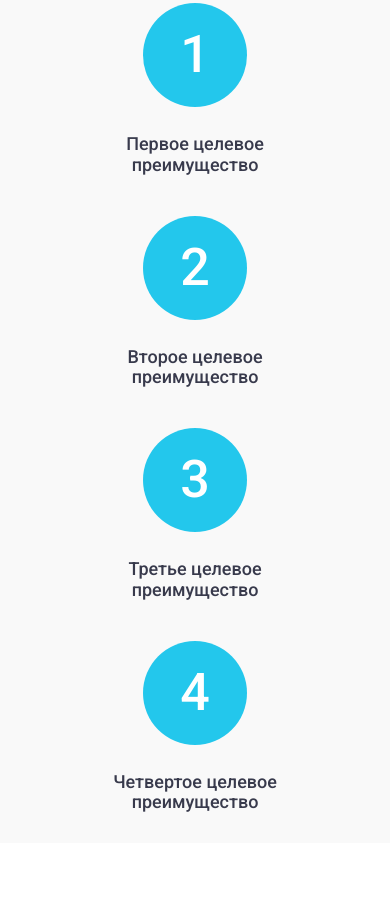
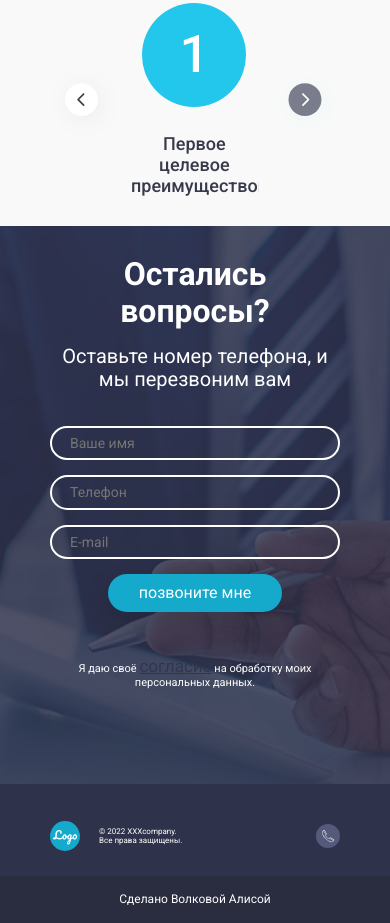
Before and after one commit to allisqin/Temlate, a plain HTML site: page index.html in a window 390 px wide. Shown: the part 692-1615 px from the top of the page. Before the commit the page ends 1535 px from the top, so only its background shows below. Drawn offline with Linux system fonts and the light colour scheme.

Commit message:
добавлен слайдер

```diff
--- /dev/null
+++ b/css/contacts.css
@@ -0,0 +1,126 @@
+.contacts {
+   height: 621px;
+   padding: 70px 15px;
+   background: url("../img/asc-bg.png") center center/ cover no-repeat;
+   color: #fff;
+   text-align: center;
+}
+
+.contacts__title {
+   font-weight: 700;
+   font-size: 35px;
+   margin-bottom: 17px;
+}
+
+.contacts__subtitle {
+   font-size: 22px;
+   margin-bottom: 50px;
+}
+
+.contacts__form {
+   width: 423px;
+   margin: 0 auto;
+   display: flex;flex-direction: column;
+   row-gap: 21px;
+   margin-bottom: 50px;
+}
+
+.contacts__form-input {
+   padding: 9px 25px;
+   border-radius: 50px;
+   border: 2px solid #fff;
+   background-color: transparent;
+}
+
+.contacts__form-input::placeholder {
+   font-size: 22px;
+   color: rbga(255, 255, 255, .5);
+}
+
+.contacts__form-btn {
+   width: 218px;
+   height: 48px;
+   margin: 0 auto;
+   border-radius: 48px;
+   background-color: #15a9cb;
+   color: #fff;
+   box-shadow:0px 8px 25px rgba(0, 0, 0, 0.15000000596046448);
+   border: none;
+   outline: none;
+}
+
+.contacts__agree a {
+   font-size: 20px;
+   color: rgba(47, 50, 75, .85);
+   text-decoration: underline;
+}
+
+@media (max-width: 1024px) {
+   .contacts {
+      height: 558px;
+   }
+
+   .contacts__title {
+      font-size: 32px;
+      margin-bottom: 16px;
+   }
+
+   .contacts__subtitle {
+      font-size: 20px;
+   }
+
+   .contacts__form {
+      width: 379px;
+      row-gap: 16px;
+      margin-bottom: 33px;
+   }
+
+   .contacts__form-input::placeholder {
+      font-size: 20px;
+   }
+
+   .contacts__agree a {
+      font-size: 17px;
+   }
+}
+
+@media (max-width: 480px) {
+   .contacts {
+      padding: 30px 0;
+   }
+
+   .contacts__title {
+      font-size: 32px;
+      margin-bottom: 15px;
+   }
+
+   .contacts__subtitle {
+      font-size: 20px;
+      margin-bottom: 35px;
+   }
+
+   .contacts__form {
+      width: 100%;
+      row-gap: 15px;
+      margin-bottom: 45px;
+   }
+
+   .contacts__form-input {
+      padding: 6px 18px;
+   }
+
+   .contacts__form-input::placeholder {
+      font-size: 14px;
+   }
+
+   .contacts__form-btn {
+      width: 174px;
+      height: 38px;
+   }
+
+   .contacts__agree {
+      /* width: 289px; */
+      text-align: center;
+      font-size: 11px;
+   }
+}
--- a/css/features.css
+++ b/css/features.css
@@ -47,6 +47,10 @@
    display: flex;
    justify-content: space-between;
    column-gap: 50px;
+}
+
+.arrow-left, .arrow-right {
+   display: none;
 }
 
 .features__item {
@@ -156,15 +160,35 @@
    }
 
    .features__list {
-      width: 166px;
+      overflow: hidden;
+      max-width: 128px;
       margin: 0 auto;
-      flex-direction: column;
+      /* flex-direction: column; */
       column-gap: 0;
-      row-gap: 40px;
+      /* row-gap: 40px; */
+   }
+
+   .arrow-left {
+      display: block;
+      position: absolute;
+      bottom: 55px;
+      left: 0;
+      width: 76px;
+      height: 76px;
+   }
+
+   .arrow-right {
+      display: block;
+      position: absolute;
+      width: 76px;
+      height: 76px;
+      bottom: 55px;
+      right: 0;
    }
 
    .features__item {
-      flex-basis: 166px;
+      width: 166px;
+      margin: 0 auto;
    }
 
    .features__item-num {
--- /dev/null
+++ b/css/footer.css
@@ -0,0 +1,105 @@
+.footer {
+   padding: 45px 0;
+   background-color: #2F324B;
+   color: #fff;
+}
+
+.footer__wrapper {
+   display: flex;
+   justify-content: space-between;
+   align-items: center;
+}
+
+.left {
+   display: flex;
+   align-items: center;
+}
+
+.footer__logo {
+   margin-right: 19px;
+}
+
+.footer__copyright {
+   width: 127px;
+   font-size: 12px;
+}
+
+.footer__author {
+   font-size: 12px;
+}
+
+.footer__cta-icon {
+   display: none;
+}
+
+.footer__cta-link {
+   display: flex;
+   flex-direction: column;
+   justify-content: center;
+   font-size: 24px;
+}
+
+.footer__cta-link span {
+   font-size: 16px;
+   text-decoration: underline;
+   text-align: center;
+}
+
+@media (max-width: 1024px) {
+   .footer__cta-link {
+      font-size: 21px;
+   }
+
+   .footer__cta-link span {
+      font-size: 13px;
+   }
+}
+
+@media (max-width: 480px) {
+   .footer {
+      padding: 12px 0 0 0;
+   }
+
+   .footer__wrapper {
+      flex-wrap: wrap;
+   }
+
+   .footer__logo {
+      width: 30px;
+      height: 30px;
+   }
+
+   .footer__copyright {
+      width: 87px;
+      font-size: 8px;
+   }
+
+   .footer__cta-link {
+      display: none;
+   }
+
+   .footer__cta-icon {
+      display: block;
+   }
+
+   .left, .right {
+      display: flex;
+      align-items: center;
+      height: 80px;
+   }
+
+   .center {
+      height: 47px;
+      font-size: 12px;
+      display: flex;
+      order: 1;
+      text-align: center;
+      justify-content: center;
+      align-items: center;
+      background-color: #2A2C3F;
+      width: 100vw;
+      position: relative;
+      margin-left: -50vw;
+      left: 50%;
+   }
+}
--- a/css/global.css
+++ b/css/global.css
@@ -30,6 +30,7 @@ img {
 }
 
 .container {
+   position: relative;
    max-width: 1200px;
    margin: 0 auto;
 }
--- a/css/header.css
+++ b/css/header.css
@@ -150,7 +150,7 @@
       display: block;
       position: absolute;
       right: 15px;
-      top: 30px;
+      top: 12px;
       width: 24px;
       height: 24px;
    }
--- a/css/index.css
+++ b/css/index.css
@@ -1,2 +1,4 @@
 @import url("header.css");
 @import url("features.css");
+@import url("contacts.css");
+@import url("footer.css");
--- a/index.html
+++ b/index.html
@@ -55,6 +55,7 @@
             сгенерировать несколько абзацев более менее осмысленного текста рыбы
             на русском языке, а начинающему оратору отточить.
           </p>
+          <img src="img/arrow-left.svg" alt="Предыдущий" class="arrow-left" />
           <ul class="features__list">
             <li class="features__item">
               <div class="features__item-num">1</div>
@@ -73,8 +74,73 @@
               <p class="features__item-text">Четвертое целевое преимущество</p>
             </li>
           </ul>
+          <img src="img/arrow-right.svg" alt="Следующий" class="arrow-right" />
+        </div>
+      </section>
+      <section class="contacts">
+        <div class="container">
+          <h2 class="contacts__title">Остались вопросы?</h2>
+          <p class="contacts__subtitle">
+            Оставьте номер телефона, и мы перезвоним вам
+          </p>
+          <form class="contacts__form">
+            <input
+              type="text"
+              class="contacts__form-input"
+              placeholder="Ваше имя"
+            />
+            <input
+              type="tel"
+              class="contacts__form-input"
+              placeholder="Телефон"
+            />
+            <input
+              type="email"
+              class="contacts__form-input"
+              placeholder="E-mail"
+            />
+            <input
+              type="submit"
+              value="позвоните мне"
+              class="contacts__form-btn"
+            />
+          </form>
+          <p class="contacts__agree">
+            Я даю своё <a href="#">согласие</a> на обработку моих персональных
+            данных.
+          </p>
         </div>
       </section>
     </main>
+    <footer class="footer">
+      <div class="container footer__wrapper">
+        <div class="left">
+          <div class="footer__logo"><img src="img/Logo.svg" alt="Logo" /></div>
+          <div class="footer__copyright">
+            © 2022 XXXcompany. Все права защищены.
+          </div>
+        </div>
+        <div class="center">
+          <p class="footer__author">Сделано Волковой Алисой</p>
+        </div>
+        <div class="right">
+          <div class="footer__cta">
+            <a href="tel:+79625561234"
+              ><img
+                src="img/phone.svg"
+                alt="Перезвоните мне"
+                class="footer__cta-icon"
+            /></a>
+            <a href="tel:+79625561234" class="footer__cta-link"
+              >+7(962) 556 1234
+              <br />
+              <span>Перезвоните мне</span>
+            </a>
+            <!-- <br />
+            <span>Перезвоните мне</span> -->
+          </div>
+        </div>
+      </div>
+    </footer>
   </body>
 </html>
```
Also changed, not shown: img/arrow-left.svg (added), img/arrow-right.svg (added).
